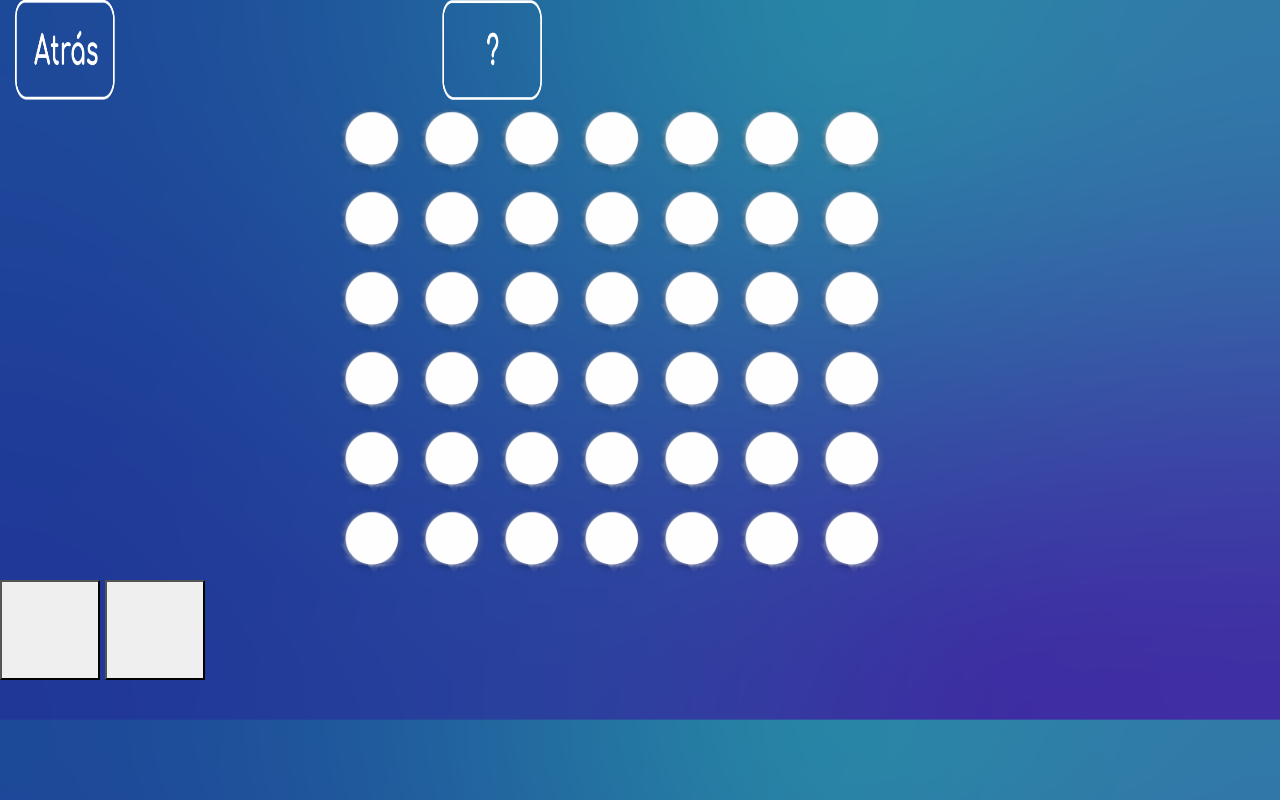
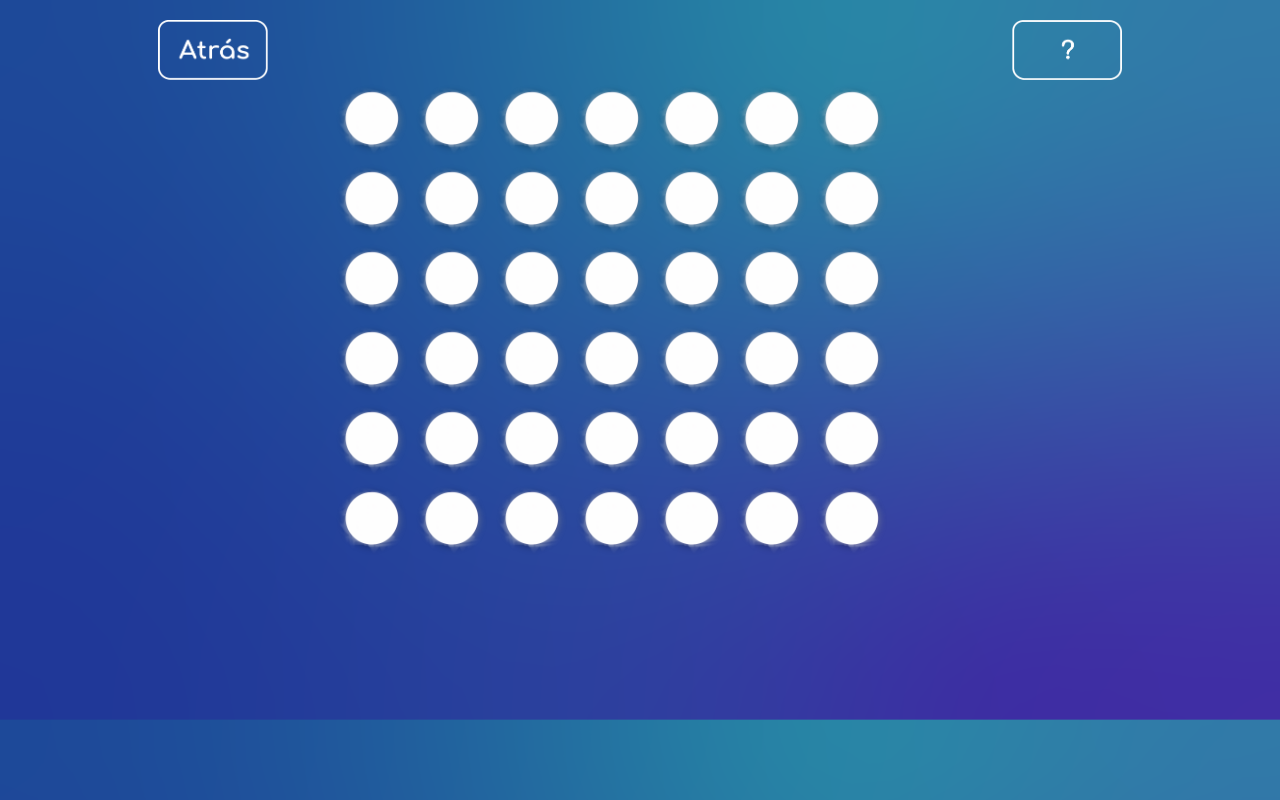
Before and after one commit to jpcc1217/JuegoRapido4inLine, a plain HTML site: page juego.html in a window 1280 px wide. Drawn offline with nearby package versions, Linux system fonts and the light colour scheme.

Commit message:
mejorasenbotonesseccionjuego

```diff
--- a/css/styles.css
+++ b/css/styles.css
@@ -85,11 +85,17 @@ height: 100%;
 /* ----------------------------------JUEGO---------------------------------------- */
 
 .botonesatras{
-/* width: 100%;
-height: 100%; */
+width: 110px;
+height: 60px;
+margin-top: 5%;
 
-width: 100px;
-height: 100px;
+/* width: 100px;
+height: 100px; */
+}
+
+#columnasbotonestras{
+    text-align: center;
+
 }
 
 .mainjuego{
--- a/juego.html
+++ b/juego.html
@@ -17,12 +17,12 @@
     <div class="mainjuego">
 
         <div class="container-fluid">
-            <div class="row">
-                <div class="col-4">
+            <div class="row justify-content-between">
+                <div class="col-4" id="columnasbotonestras">
                     <img src="./img/seccionjuego/Atrás.png" class="botonesatras">
                 </div>
 
-                <div class="col-4">
+                <div class="col-4" id="columnasbotonestras">
                     <img src="./img/seccionjuego/Cómo jugar.png" class="botonesatras">
                 </div>
             </div>
@@ -288,9 +288,9 @@
 
     </div>
 
-    <button id="a13" onclick="ganador();"> </button>
+    <!-- <button id="a13" onclick="ganador();"> </button>
 
-    <button id="a13" onclick="metodoprueba();"> </button>
+    <button id="a13" onclick="metodoprueba();"> </button> -->
 
 
     <script src="js/main.js">
```
